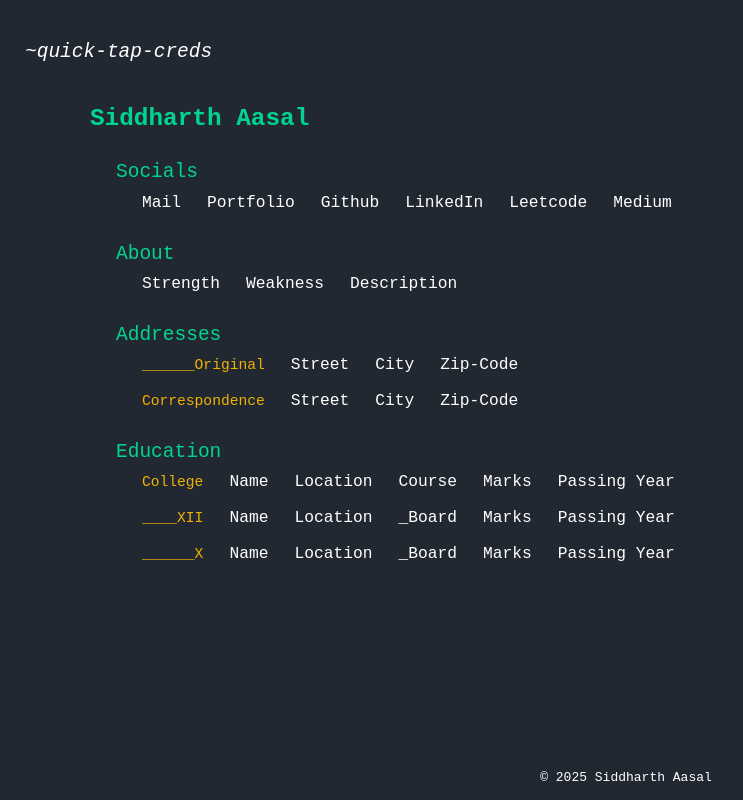
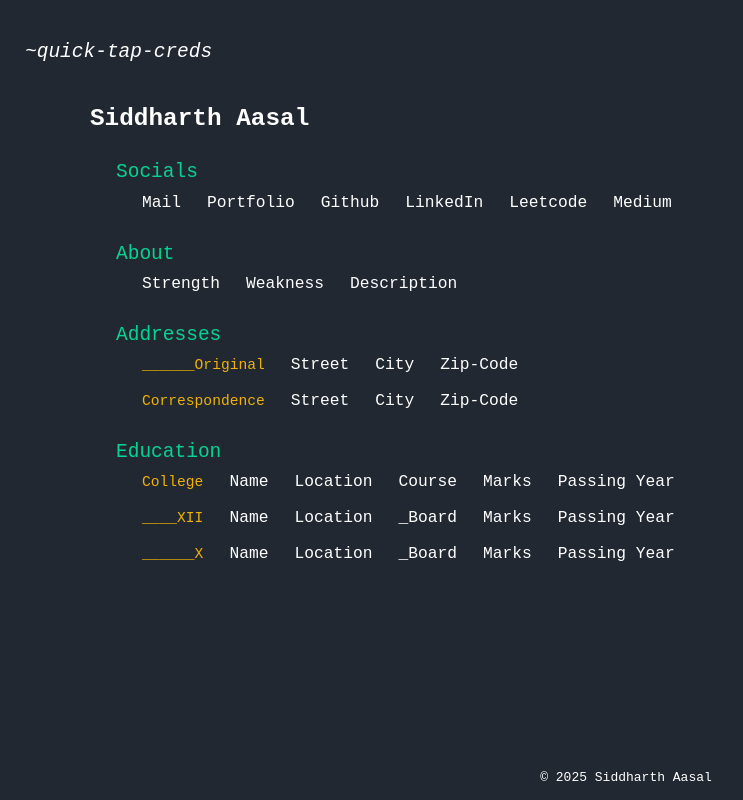
Before and after one commit to siddharthaasal/quick-credentials, a React (Vite) app: page / in a window 1280 px wide. Shown: the whole page, without its empty margins (14-757 px from the left). Built offline with nearby package versions, Linux system fonts and the light colour scheme.

Commit message:
copy val

```diff
--- a/src/components/CopyComponent.jsx
+++ b/src/components/CopyComponent.jsx
@@ -1,12 +1,24 @@
-
+import { useState } from "react";
 
 export default function CopyComponent({ name, val }) {
+    const [copied, setCopied] = useState(false);
+
+    const handleCopy = () => {
+        navigator.clipboard.writeText(val);
+        console.log(`${val} copied`);
+        setCopied(true);
+        setTimeout(() => setCopied(false), 500); // brief feedback
+    };
+
     return (
-        <>
-            <div className="items-center cursor-pointer">
-                <p>{name}</p>
-            </div>
+        <div className="select-none relative group w-max cursor-pointer" onClick={handleCopy}>
+            <p className="text-white hover:text-emerald-600 transition">{name}</p>
 
-        </>
-    )
+            {copied && (
+                <span className="absolute -top-5 left-1/2 -translate-x-1/2 bg-gray-600 text-white text-xs px-2 py-0.5 rounded shadow-sm">
+                    Copied!
+                </span>
+            )}
+        </div>
+    );
 }
```
Also changed, not shown: src/components/RenderJSON.jsx (deleted).
